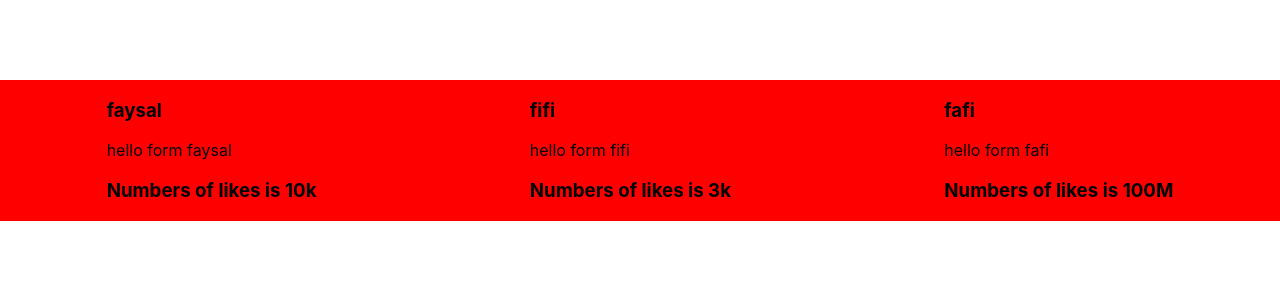
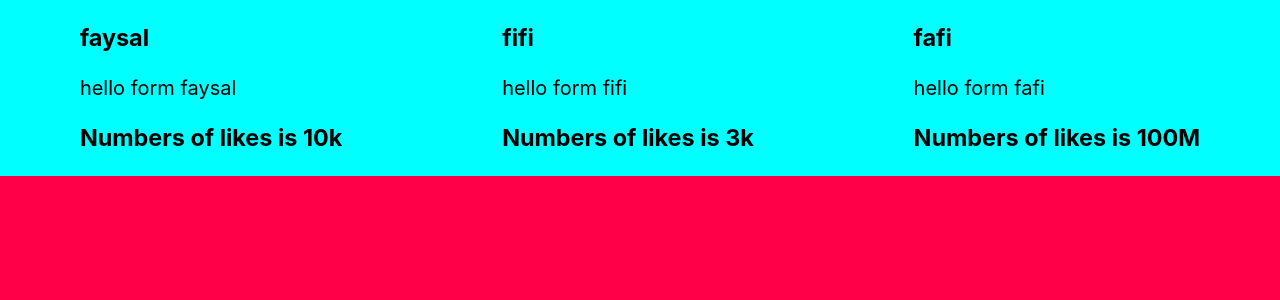
Before and after one commit to faysalsaade/React.js, a React (Create React App) app: page / in a window 1280 px wide. Shown: the top 300 px of the page. Built offline with nearby package versions, Linux system fonts and the light colour scheme.

Commit message:
create new project

```diff
--- a/src/App.css
+++ b/src/App.css
@@ -1,4 +1,4 @@
-/* body {
+body {
   background-color: rgb(0, 108, 18);
 }
 .app {
@@ -7,9 +7,6 @@
   align-items: center;
   color: rgb(85, 255, 79);
   background-color: rgb(127, 153, 255);
-  margin-top: 80px;
-  margin-left: 50px;
-  margin-right: 50px;
 }
 body:hover {
   background-color: rgb(255, 0, 72);
@@ -18,6 +15,4 @@ body:hover {
   background-color: aqua;
   color: rgb(0, 0, 0);
   font-size: 20px;
-  margin-top: 120px;
-  padding: 100px 100px;
-} */
+}
--- a/src/App.js
+++ b/src/App.js
@@ -1,15 +1,9 @@
 import React from "react";
 import Tweet from "./components/tweet";
+import "./App.css";
 function App() {
-  const style = {
-    background: "red",
-    display: "flex",
-    justifyContent: "space-around",
-    alignItems: "center",
-    marginTop: "80px",
-  };
   return (
-    <div style={style}>
+    <div className="app">
       <Tweet
         name="faysal"
         message="hello form faysal"
```
